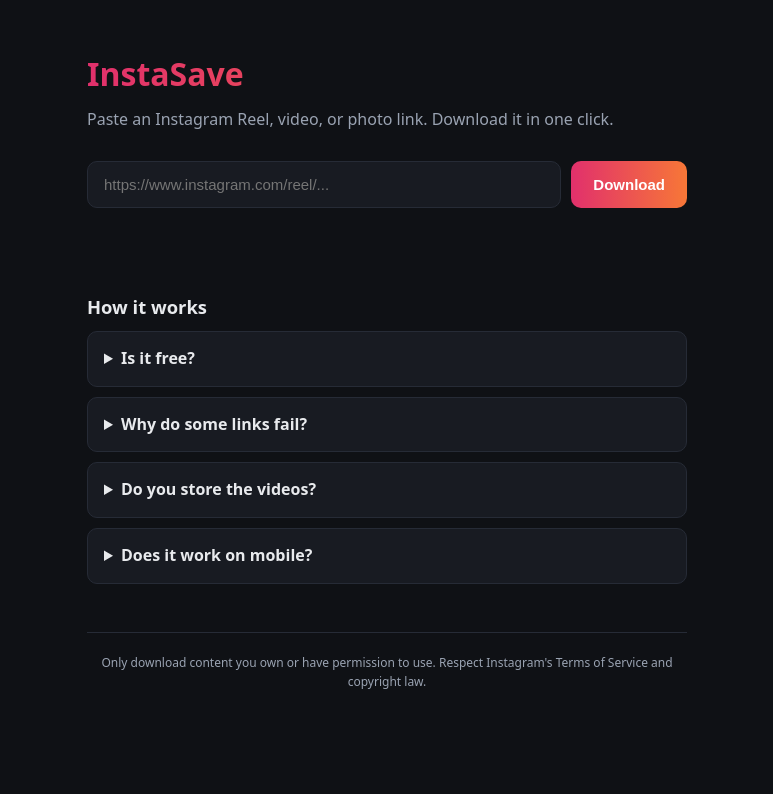
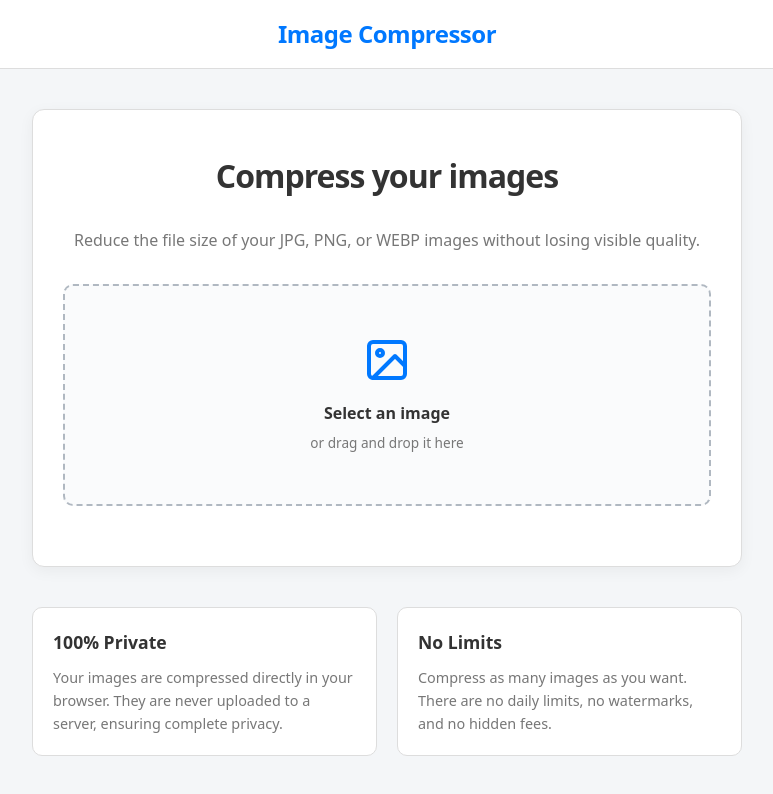
Before and after one commit to nyro0010/squeeze-img.github.io, a plain HTML site: page index.html in a window 1280 px wide. Shown: the whole page, without its empty margins (253-1026 px from the left). Drawn offline with Linux system fonts and the light colour scheme.

Commit message:
Update index.html

```diff
--- a/index.html
+++ b/index.html
@@ -3,116 +3,207 @@
 <head>
 <meta charset="UTF-8">
 <meta name="viewport" content="width=device-width, initial-scale=1">
-<title>InstaSave — Free Instagram Video & Reel Downloader</title>
-<meta name="description" content="Download Instagram videos, Reels, and photos for free. Paste a link, get the file. No login, no app, no watermark.">
+<title>Image Compressor - Free Online Photo Optimizer</title>
+<meta name="description" content="Compress JPG, PNG, and WEBP images for free. Reduce image file size without losing quality. 100% secure, files are processed in your browser.">
 <style>
-  :root{--bg:#0f1115;--card:#181b22;--border:#262b36;--txt:#e8eaed;--muted:#9aa3b2;--accent:#e1306c;--accent2:#f77737}
+  :root{--bg:#f4f6f8;--card:#ffffff;--txt:#333;--muted:#777;--accent:#0078ff;--accent-hover:#005ce6;--border:#ddd}
   *{box-sizing:border-box}
   body{margin:0;font-family:system-ui,-apple-system,"Segoe UI",Roboto,sans-serif;background:var(--bg);color:var(--txt);line-height:1.6}
-  .wrap{max-width:640px;margin:0 auto;padding:48px 20px 80px}
-  h1{font-size:2rem;margin:0 0 8px;background:linear-gradient(90deg,var(--accent),var(--accent2));-webkit-background-clip:text;background-clip:text;color:transparent}
-  .sub{color:var(--muted);margin:0 0 28px}
-  .row{display:flex;gap:10px;flex-wrap:wrap}
-  input{flex:1 1 280px;min-width:0;padding:14px 16px;border-radius:10px;border:1px solid var(--border);background:var(--card);color:var(--txt);font-size:15px;outline:none}
-  input:focus{border-color:var(--accent)}
-  button{padding:14px 22px;border:0;border-radius:10px;font-size:15px;font-weight:600;cursor:pointer;color:#fff;background:linear-gradient(90deg,var(--accent),var(--accent2))}
-  button:disabled{opacity:.6;cursor:wait}
-  #msg{margin:16px 0;color:var(--muted);font-size:14px;min-height:20px}
-  #msg.err{color:#ff6b6b}
-  .card{background:var(--card);border:1px solid var(--border);border-radius:14px;padding:18px;margin-top:20px;display:none}
-  .card.show{display:block}
-  video,img.preview{width:100%;border-radius:10px;background:#000;display:block}
-  .actions{margin-top:14px;display:flex;gap:10px;flex-wrap:wrap}
-  a.dl{display:inline-block;padding:12px 20px;border-radius:10px;text-decoration:none;font-weight:600;color:#fff;background:linear-gradient(90deg,var(--accent),var(--accent2))}
-  a.alt{background:var(--card);border:1px solid var(--border);color:var(--txt)}
-  section{margin-top:48px}
-  h2{font-size:1.15rem;margin:0 0 10px}
-  details{background:var(--card);border:1px solid var(--border);border-radius:10px;padding:14px 16px;margin-bottom:10px}
-  summary{cursor:pointer;font-weight:600}
-  details p{color:var(--muted);margin:8px 0 0;font-size:14px}
-  footer{margin-top:48px;color:var(--muted);font-size:12px;text-align:center;border-top:1px solid var(--border);padding-top:20px}
+  .header{background:var(--card);border-bottom:1px solid var(--border);padding:15px 20px;display:flex;align-items:center;justify-content:center;}
+  .header h1{margin:0;font-size:1.5rem;color:var(--accent);font-weight:800;letter-spacing:-0.5px;}
+  .wrap{max-width:750px;margin:40px auto;padding:0 20px}
+  .card{background:var(--card);border-radius:12px;box-shadow:0 4px 15px rgba(0,0,0,0.05);padding:40px 30px;text-align:center;border:1px solid var(--border)}
+  h2{margin-top:0;font-size:2rem;letter-spacing:-1px}
+
+  .drop-zone{border:2px dashed #b0b8c1;border-radius:10px;padding:50px 20px;margin:20px 0;cursor:pointer;transition:0.2s;background:#fafbfc}
+  .drop-zone:hover{border-color:var(--accent);background:#f0f7ff}
+  .drop-zone.active{border-color:var(--accent);background:#e5f1ff}
+
+  .btn{background:var(--accent);color:white;border:none;padding:16px 32px;font-size:1.1rem;font-weight:bold;border-radius:8px;cursor:pointer;width:100%;transition:0.2s;display:none;margin-top:15px}
+  .btn:hover{background:var(--accent-hover)}
+
+  .preview-area{display:none;margin-top:30px;text-align:left}
+  .preview-img{max-width:100%;max-height:300px;border-radius:8px;margin-bottom:15px;display:block;margin-left:auto;margin-right:auto}
+  .stats{display:flex;justify-content:space-between;background:#f8f9fa;padding:15px;border-radius:8px;margin-bottom:20px;font-weight:bold}
+  .stats span.original{color:#e74c3c}
+  .stats span.compressed{color:#2ecc71}
+
+  .controls{margin-bottom:20px;display:none}
+  .controls label{display:block;margin-bottom:5px;font-weight:bold;font-size:0.9rem}
+  input[type="range"]{width:100%;cursor:pointer;accent-color:var(--accent)}
+
+  .features{margin-top:40px;display:grid;grid-template-columns:1fr 1fr;gap:20px;text-align:left}
+  .feature{background:var(--card);padding:20px;border-radius:10px;border:1px solid var(--border)}
+  .feature h3{margin:0 0 10px 0;font-size:1.1rem}
+  .feature p{margin:0;font-size:0.9rem;color:var(--muted)}
+  @media (max-width:600px){.features{grid-template-columns:1fr}}
 </style>
 </head>
 <body>
+
+<div class="header">
+  <h1>Image Compressor</h1>
+</div>
+
 <div class="wrap">
-  <h1>InstaSave</h1>
-  <p class="sub">Paste an Instagram Reel, video, or photo link. Download it in one click.</p>
+  <div class="card">
+    <h2>Compress your images</h2>
+    <p style="color:var(--muted);margin-bottom:30px">Reduce the file size of your JPG, PNG, or WEBP images without losing visible quality.</p>
 
-  <div class="row">
-    <input id="url" type="url" placeholder="https://www.instagram.com/reel/..." autocomplete="off">
-    <button id="btn" onclick="go()">Download</button>
+    <!-- Hidden File Input -->
+    <input type="file" id="fileInput" accept="image/jpeg, image/png, image/webp" style="display:none">
+
+    <!-- Drop Zone -->
+    <div class="drop-zone" id="dropZone">
+      <svg width="48" height="48" viewBox="0 0 24 24" fill="none" stroke="currentColor" stroke-width="2" stroke-linecap="round" stroke-linejoin="round" style="color:var(--accent);margin-bottom:10px"><rect x="3" y="3" width="18" height="18" rx="2" ry="2"></rect><circle cx="8.5" cy="8.5" r="1.5"></circle><polyline points="21 15 16 10 5 21"></polyline></svg>
+      <p style="margin:0;font-weight:bold">Select an image</p>
+      <p style="margin:5px 0 0;font-size:0.85rem;color:var(--muted)">or drag and drop it here</p>
+    </div>
+
+    <!-- Compression Controls -->
+    <div class="controls" id="controls">
+      <label for="qualitySlider">Compression Quality: <span id="qualityValue">80%</span></label>
+      <input type="range" id="qualitySlider" min="10" max="100" value="80">
+    </div>
+
+    <!-- Preview & Stats -->
+    <div class="preview-area" id="previewArea">
+      <img id="previewImage" class="preview-img" alt="Preview">
+
+      <div class="stats">
+        <div>Original: <span class="original" id="originalSize">0 KB</span></div>
+        <div>Compressed: <span class="compressed" id="compressedSize">0 KB</span></div>
+      </div>
+
+      <button class="btn" id="downloadBtn" style="display:block" onclick="downloadImage()">Download Compressed Image</button>
+    </div>
+
   </div>
-  <div id="msg"></div>
 
-  <div class="card" id="card">
-    <div id="mediaBox"></div>
-    <div class="actions">
-      <a id="dl" class="dl" download>Save file</a>
-      <a id="orig" class="dl alt" target="_blank" rel="noopener">Open original</a>
+  <div class="features">
+    <div class="feature">
+      <h3>100% Private</h3>
+      <p>Your images are compressed directly in your browser. They are never uploaded to a server, ensuring complete privacy.</p>
+    </div>
+    <div class="feature">
+      <h3>No Limits</h3>
+      <p>Compress as many images as you want. There are no daily limits, no watermarks, and no hidden fees.</p>
     </div>
   </div>
-
-  <section>
-    <h2>How it works</h2>
-    <details><summary>Is it free?</summary><p>Yes. Paste a public Instagram link, and the tool fetches the media URL through a proxy and gives you a direct download.</p></details>
-    <details><summary>Why do some links fail?</summary><p>Private accounts, age-restricted posts, and deleted content can't be fetched. Instagram also changes its page format periodically — when it does, the extractor needs updating.</p></details>
-    <details><summary>Do you store the videos?</summary><p>No. The request is proxied on the fly and never written to disk.</p></details>
-    <details><summary>Does it work on mobile?</summary><p>Yes — it's responsive. The "Save file" button triggers your phone's download prompt.</p></details>
-  </section>
-
-  <footer>Only download content you own or have permission to use. Respect Instagram's Terms of Service and copyright law.</footer>
 </div>
 
 <script>
-// ⬇️ CHANGE THIS to your deployed Cloudflare Worker URL
-const API = 'https://reelgrab-api.reelgrab.workers.dev';
+  const fileInput = document.getElementById('fileInput');
+  const dropZone = document.getElementById('dropZone');
+  const controls = document.getElementById('controls');
+  const qualitySlider = document.getElementById('qualitySlider');
+  const qualityValue = document.getElementById('qualityValue');
+  const previewArea = document.getElementById('previewArea');
+  const previewImage = document.getElementById('previewImage');
+  const originalSizeText = document.getElementById('originalSize');
+  const compressedSizeText = document.getElementById('compressedSize');
+  const downloadBtn = document.getElementById('downloadBtn');
 
-const $ = id => document.getElementById(id);
+  let currentFile = null;
+  let compressedBlob = null;
 
-async function go(){
-  const input = $('url').value.trim();
-  const btn = $('btn'), msg = $('msg'), card = $('card');
-  card.classList.remove('show');
-  msg.className = '';
-  if (!input){ msg.textContent = 'Paste an Instagram link first.'; return; }
+  // UI Events
+  dropZone.addEventListener('click', () => fileInput.click());
+  dropZone.addEventListener('dragover', (e) => { e.preventDefault(); dropZone.classList.add('active'); });
+  dropZone.addEventListener('dragleave', () => dropZone.classList.remove('active'));
+  dropZone.addEventListener('drop', (e) => {
+    e.preventDefault();
+    dropZone.classList.remove('active');
+    if (e.dataTransfer.files.length) handleFile(e.dataTransfer.files[0]);
+  });
 
-  btn.disabled = true;
-  msg.textContent = 'Fetching…';
+  fileInput.addEventListener('change', (e) => {
+    if (e.target.files.length) handleFile(e.target.files[0]);
+  });
 
-  try {
-    const r = await fetch(`${API}/?url=${encodeURIComponent(input)}`);
-    const data = await r.json();
-    if (!r.ok) throw new Error(data.error || 'Request failed');
+  qualitySlider.addEventListener('input', (e) => {
+    qualityValue.textContent = e.target.value + '%';
+    if (currentFile) compressImage(currentFile, e.target.value / 100);
+  });
 
-    // Build preview
-    const box = $('mediaBox');
-    box.innerHTML = '';
-    if (data.type === 'video'){
-      const v = document.createElement('video');
-      v.src = data.media; v.controls = true; v.playsInline = true;
-      box.appendChild(v);
-    } else {
-      const img = document.createElement('img');
-      img.src = data.media; img.className = 'preview'; img.alt = 'Instagram photo';
-      box.appendChild(img);
+  // Format bytes to KB/MB
+  function formatBytes(bytes) {
+    if (bytes === 0) return '0 KB';
+    const k = 1024, sizes = ['Bytes', 'KB', 'MB'];
+    const i = Math.floor(Math.log(bytes) / Math.log(k));
+    return parseFloat((bytes / Math.pow(k, i)).toFixed(2)) + ' ' + sizes[i];
+  }
+
+  function handleFile(file) {
+    if (!file.type.startsWith('image/')) {
+      alert('Please select an image file (JPG, PNG, WEBP).');
+      return;
     }
+    currentFile = file;
+    originalSizeText.textContent = formatBytes(file.size);
 
-    $('dl').href = data.media;
-    $('dl').setAttribute('download', data.type === 'video' ? 'instagram-video.mp4' : 'instagram-photo.jpg');
-    $('orig').href = data.original;
+    // Read the file to show preview
+    const reader = new FileReader();
+    reader.onload = (e) => {
+      previewImage.src = e.target.result;
+      dropZone.style.display = 'none';
+      controls.style.display = 'block';
+      previewArea.style.display = 'block';
 
-    card.classList.add('show');
-    msg.textContent = 'Ready.';
-  } catch (e) {
-    msg.className = 'err';
-    msg.textContent = e.message;
-  } finally {
-    btn.disabled = false;
+      // Initial compression
+      compressImage(file, qualitySlider.value / 100);
+    };
+    reader.readAsDataURL(file);
   }
-}
 
-// Enter key support
-$('url').addEventListener('keydown', e => { if (e.key === 'Enter') go(); });
+  function compressImage(file, quality) {
+    const reader = new FileReader();
+    reader.onload = (e) => {
+      const img = new Image();
+      img.onload = () => {
+        const canvas = document.createElement('canvas');
+        canvas.width = img.width;
+        canvas.height = img.height;
+
+        const ctx = canvas.getContext('2d');
+        ctx.drawImage(img, 0, 0);
+
+        // Compress to JPEG
+        canvas.toBlob((blob) => {
+          compressedBlob = blob;
+
+          // If the compressed file is larger (rare, but possible with small PNGs), use original
+          if (blob.size > file.size && quality === 1) {
+            compressedSizeText.textContent = formatBytes(file.size);
+            downloadBtn.textContent = "Image is already optimized!";
+            downloadBtn.style.background = "#777";
+          } else {
+            compressedSizeText.textContent = formatBytes(blob.size);
+            downloadBtn.textContent = "Download Compressed Image";
+            downloadBtn.style.background = "var(--accent)";
+          }
+
+        }, 'image/jpeg', quality);
+      };
+      img.src = e.target.result;
+    };
+    reader.readAsDataURL(file);
+  }
+
+  function downloadImage() {
+    if (!compressedBlob) return;
+
+    const url = URL.createObjectURL(compressedBlob);
+    const a = document.createElement('a');
+    // Keep original name but change extension to jpg
+    const originalName = currentFile.name.split('.').slice(0, -1).join('.');
+    a.download = `${originalName}-compressed.jpg`;
+    a.href = url;
+    document.body.appendChild(a);
+    a.click();
+    document.body.removeChild(a);
+    URL.revokeObjectURL(url);
+  }
 </script>
 </body>
 </html>
```
